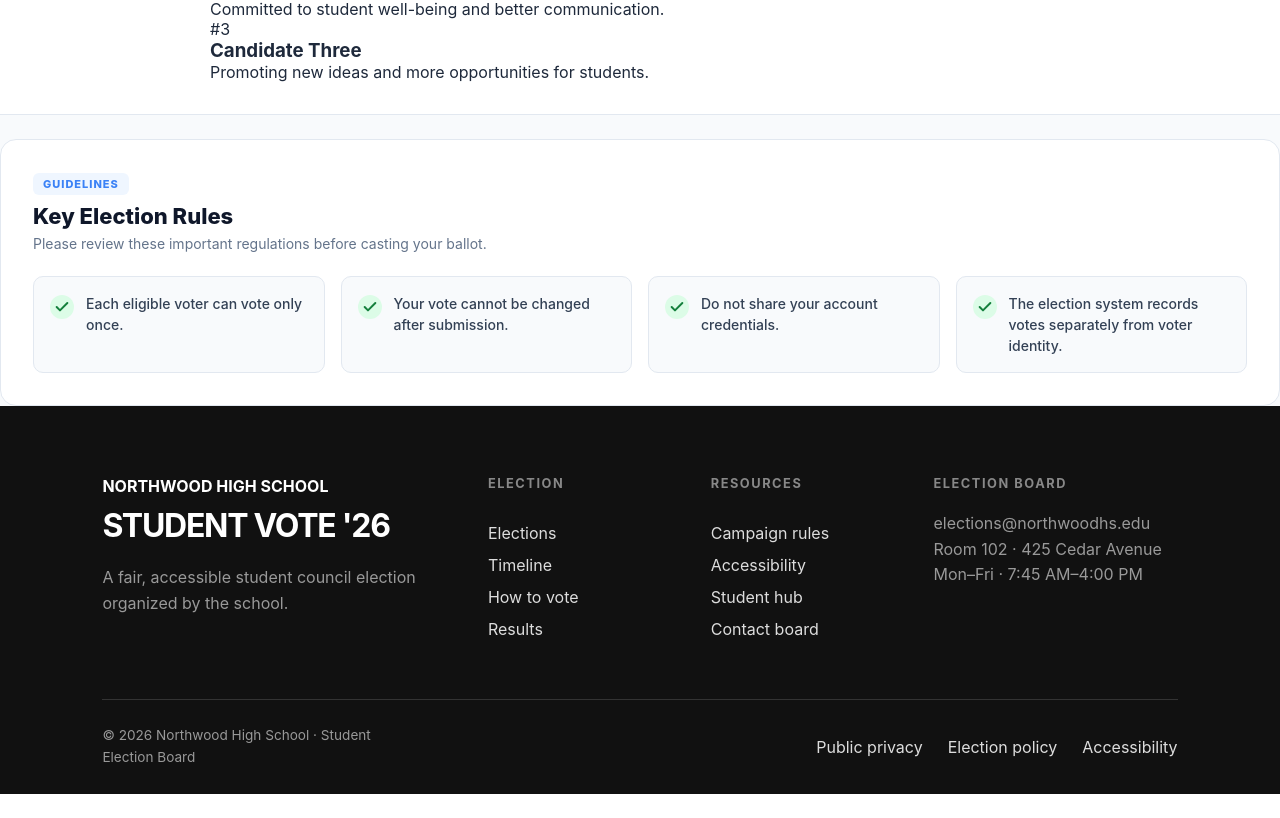
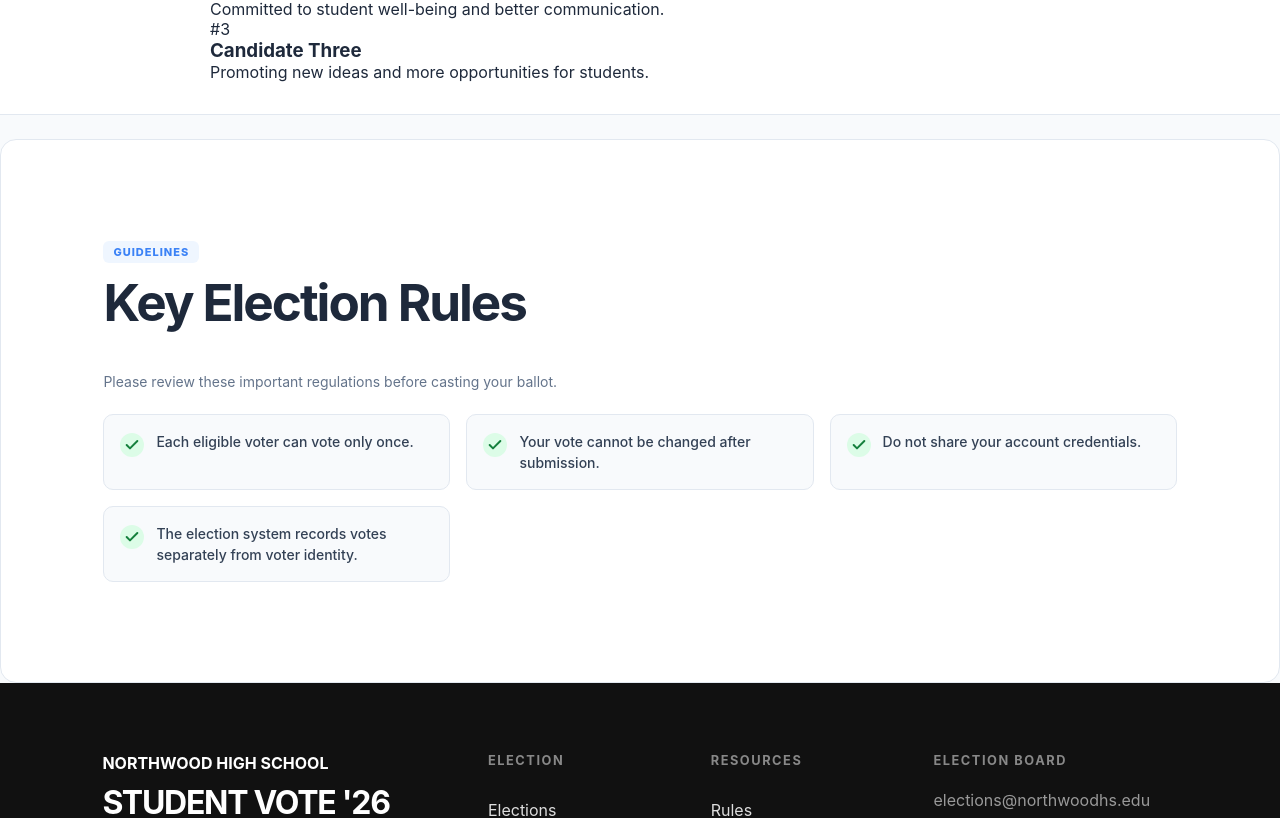
Before and after one commit to paweenwat08/e-voting-website-v2, a React (Vite) app in the folder frontend/: page /elections/1 in a window 1280 px wide. Shown: the part 835-1653 px from the top of the page. Before the commit the page ends 1629 px from the top, so only its background shows below. Built offline with nearby package versions, Linux system fonts and the light colour scheme.

Commit message:
fix calendar

```diff
--- a/frontend/src/components/Footer/Footer.tsx
+++ b/frontend/src/components/Footer/Footer.tsx
@@ -1,4 +1,3 @@
-import { Link } from "react-router-dom";
 import "./Footer.css";
 
 export default function Footer() {
@@ -19,17 +18,17 @@ export default function Footer() {
                 <nav className="footer-nav">
                     <h3>ELECTION</h3>
 
-                    <Link to="/elections">Elections</Link>
+                    <a href="#elections">Elections</a>
                     <a href="#schedule">Timeline</a>
                     <a href="#how-to-vote">How to vote</a>
-                    <a href="#results">Results</a>
+                    <a href="#faq">FAQ</a>
                 </nav>
 
                 <nav className="footer-nav">
                     <h3>RESOURCES</h3>
 
-                    <a href="#rules">Campaign rules</a>
-                    <a href="#accessibility">Accessibility</a>
+                    <a href="##election-rules">Rules</a>
+                    <a href="/">Accessibility</a>
                     <a href="/">Student hub</a>
                     <a href="/">Contact board</a>
                 </nav>
@@ -52,7 +51,7 @@ export default function Footer() {
                 <div>
                     <a href="/">Public privacy</a>
                     <a href="/">Election policy</a>
-                    <a href="#accessibility">Accessibility</a>
+                    <a href="/">Accessibility</a>
                 </div>
             </div>
         </footer>
--- a/frontend/src/components/dashboard/ElectionRules/ElectionRules.css
+++ b/frontend/src/components/dashboard/ElectionRules/ElectionRules.css
@@ -2,7 +2,7 @@
     background: #ffffff;
     border: 1px solid #e2e8f0;
     border-radius: 16px;
-    padding: 32px;
+    padding: 100px 8%;
     font-family: -apple-system, BlinkMacSystemFont, "Segoe UI", Roboto, Helvetica, Arial, sans-serif;
 }
 
@@ -23,10 +23,10 @@
 }
 
 #election-rules h2 {
-    margin: 0 0 6px 0;
-    color: #0f172a;
-    font-size: 22px;
-    font-weight: 800;
+    margin: 0 0 40px;
+
+    font-size: clamp(2rem, 4vw, 4rem);
+    letter-spacing: -0.04em;
 }
 
 #election-rules .rules-header p {
--- a/frontend/src/components/dashboard/Schedule/Schedule.css
+++ b/frontend/src/components/dashboard/Schedule/Schedule.css
@@ -248,10 +248,19 @@
     border-color: #fecaca;
 }
 
-.calendar-day.has-event:hover {
-    background: #fee2e2;
+/* ป้องกันไม่ให้ช่องที่ถูกเลือก เปลี่ยนสีเวลาเอาเมาส์ไปชี้ */
+.calendar-day:hover:not(.selected) {
+    background: #f1f5f9;
+    border-color: #94a3b8;
 }
 
+/* ป้องกันไม่ให้ช่องที่มีอีเวนต์ที่ถูกเลือก เปลี่ยนสีแดงอ่อนเวลาเอาเมาส์ไปชี้ */
+.calendar-day.has-event:hover:not(.selected) {
+    background: #fee2e2;
+    border-color: #fca5a5;
+}
+
+/* สถานะตอนถูกเลือก (ทับทุกอย่าง) */
 .calendar-day.selected {
     color: white;
     background: #1e293b;
```
